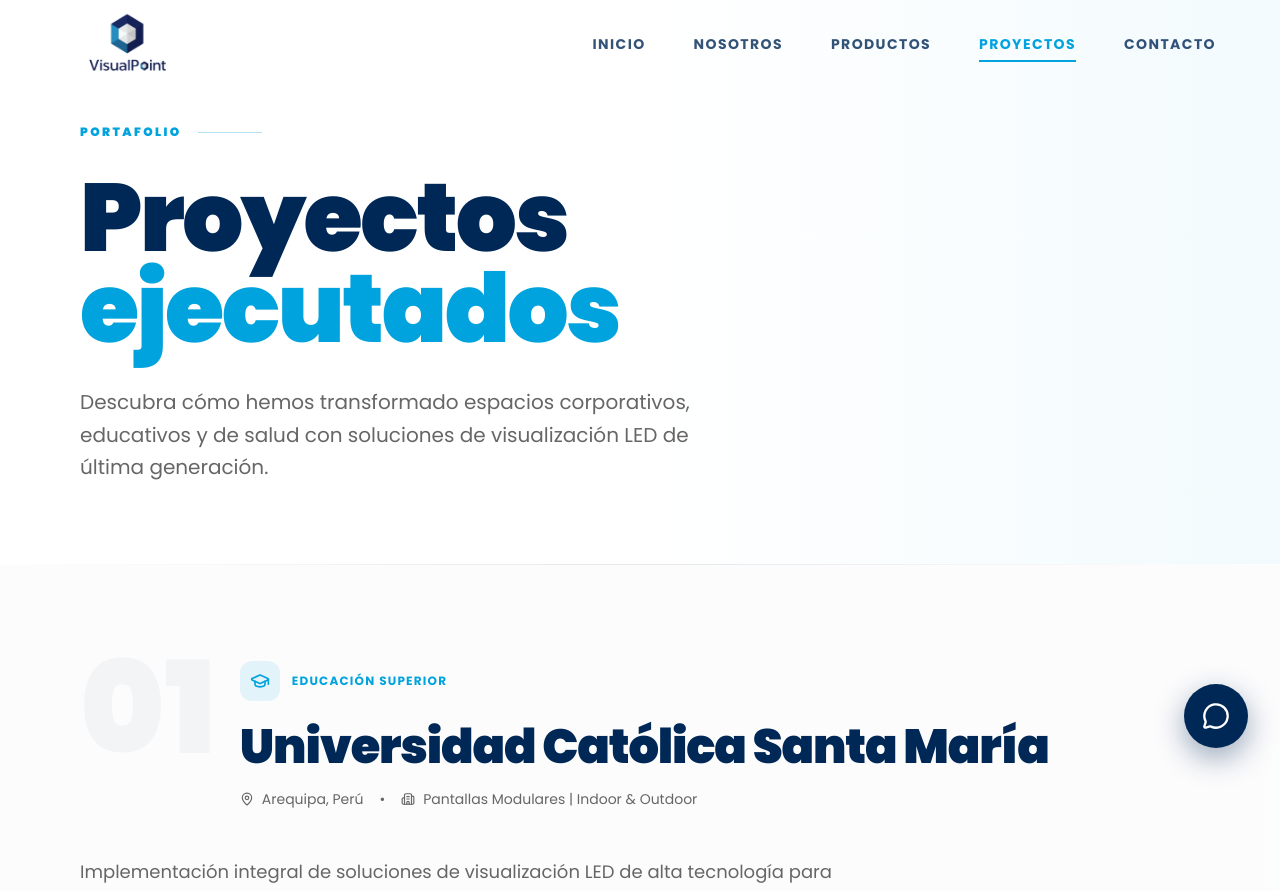
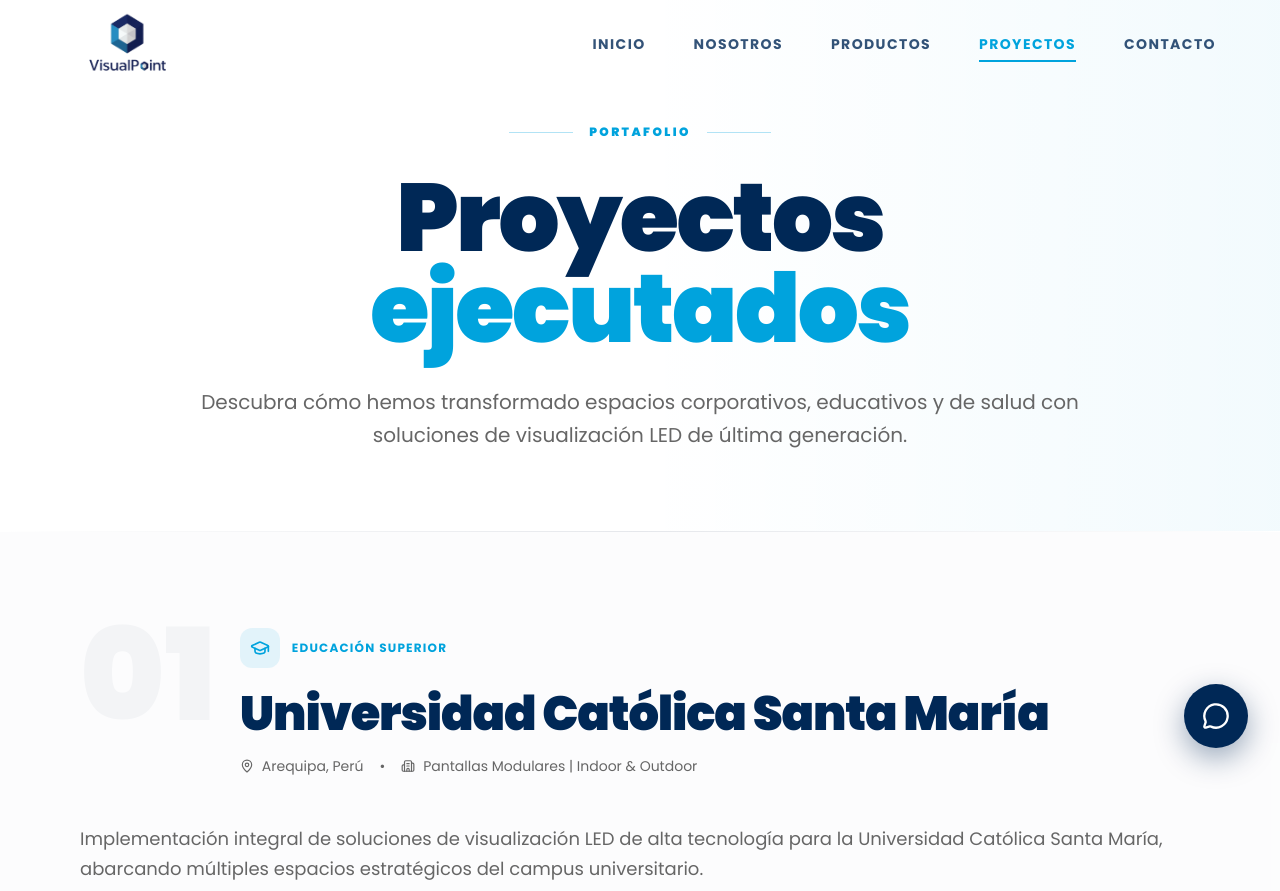
Before and after one commit to EsaulMati/Visual-Point, a React (Vite) app: page /proyectos in a window 1280 px wide. Shown: the part 20-911 px from the top of the page. Built offline with nearby package versions, Linux system fonts and the light colour scheme.

Commit message:
Centrar texto y expandir ancho en página Proyectos

```diff
--- a/src/pages/Proyectos.tsx
+++ b/src/pages/Proyectos.tsx
@@ -480,9 +480,9 @@
         <div className="absolute inset-0 led-grid opacity-[0.02]" />
         <div className="absolute top-0 right-0 w-1/2 h-full bg-gradient-to-l from-brand-celeste/5 to-transparent" />
 
-        <div className="relative z-10 max-w-7xl mx-auto px-6 md:px-20">
-          <div className="max-w-4xl">
-            <div className="flex items-center gap-4 reveal-up mb-8">
+        <div className="relative z-10 max-w-7xl mx-auto px-6 md:px-20 text-center">
+          <div className="flex items-center justify-center gap-4 reveal-up mb-8">
+            <div className="h-px w-16 bg-brand-celeste/30" />
             <span className="text-brand-celeste font-black text-xs tracking-[0.2em] uppercase">
               Portafolio
             </span>
@@ -495,12 +495,11 @@
             <span className="text-brand-celeste">ejecutados</span>
           </h1>
 
-            <p className="reveal-up text-lg md:text-xl text-text-secondary max-w-2xl leading-relaxed">
+          <p className="reveal-up text-lg md:text-xl text-text-secondary max-w-4xl mx-auto leading-relaxed">
             Descubra cómo hemos transformado espacios corporativos, educativos
             y de salud con soluciones de visualización LED de última
             generación.
           </p>
-          </div>
         </div>
       </section>
 
@@ -547,7 +546,7 @@
                   </div>
 
                   {/* Description */}
-                  <div className="max-w-3xl mb-12">
+                  <div className="w-full mb-12">
                     {project.description.split("\n\n").map((p, i) => (
                       <p
                         key={i}
```
Lines whose indentation alone changed are shown as unchanged.
